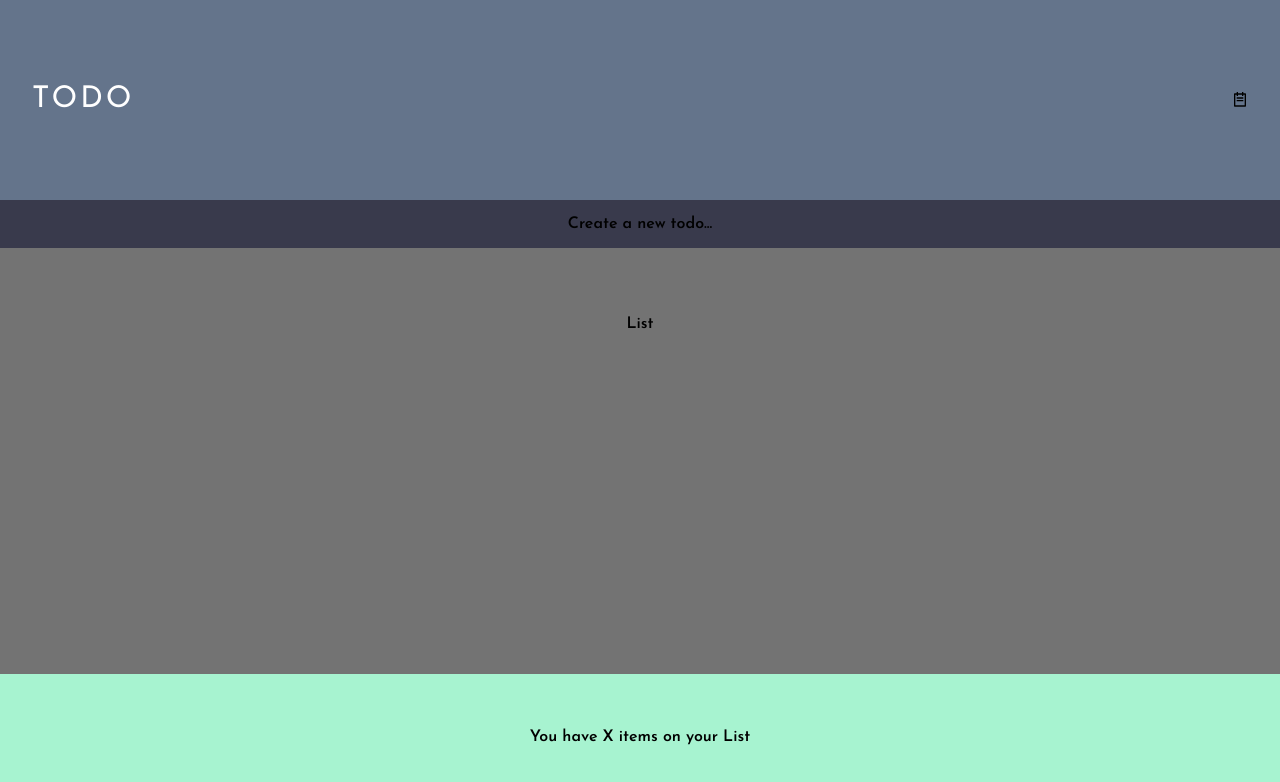
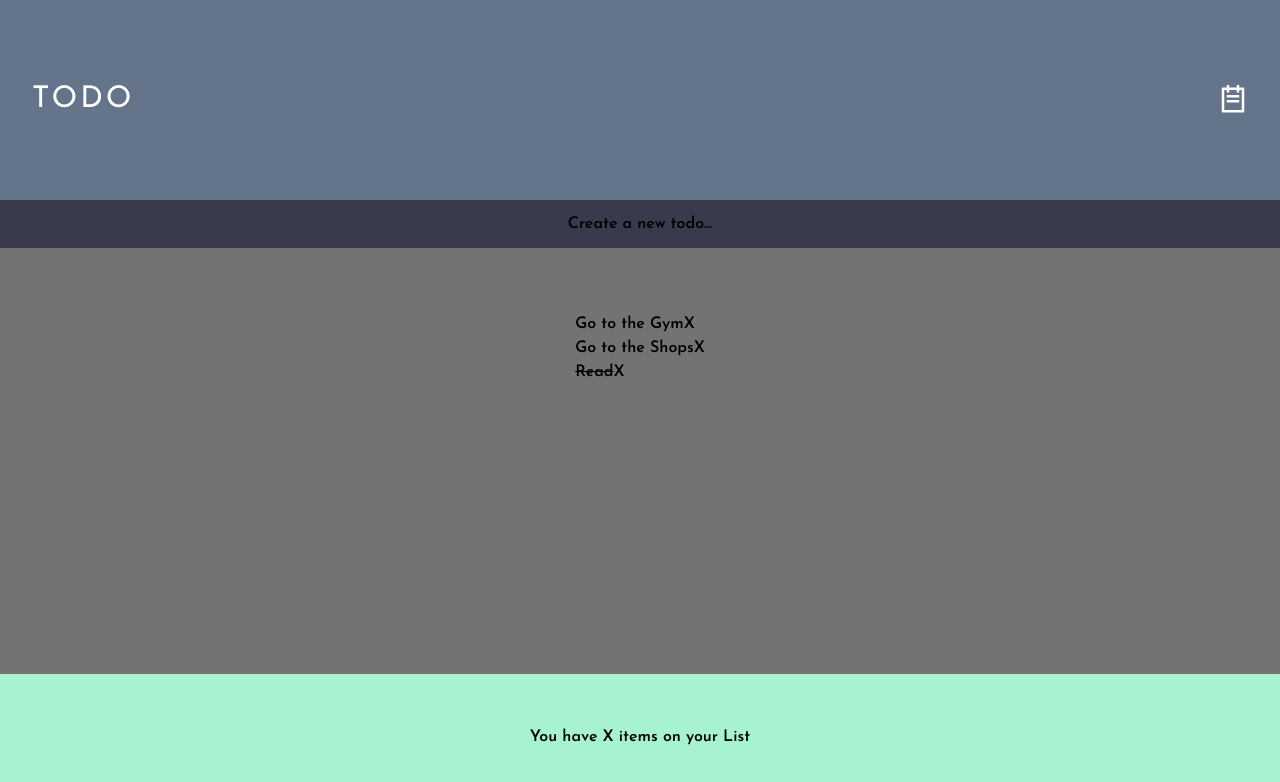
Before and after one commit to J-R77-stack/Shopping-to-get-list-react, a React (Vite) app: page / in a window 1280 px wide. Shown: the top 782 px of the page. Built offline with nearby package versions, Linux system fonts and the light colour scheme.

Commit message:
create Item component render practice list usi ng map,

```diff
--- a/src/App.jsx
+++ b/src/App.jsx
@@ -1,17 +1,73 @@
-import Navbar from "./components/Navbar";
-import Form from "./components/Form";
-import List from "./components/List";
-import Stats from "./components/Stats";
+import { RiTodoLine } from "react-icons/ri";
 
-function App() {
+/* eslint-disable react/prop-types */
+
+const practiceItems = [
+  { id: 1, description: "Go to the Gym", done: false },
+  { id: 2, description: "Go to the Shops", done: false },
+  { id: 3, description: "Read", done: true },
+];
+
+export default function App() {
   return (
     <div className="w-full h-screen grid grid-rows-[200px_auto_1fr_auto]">
       <Navbar />
       <Form />
       <List />
+
       <Stats />
     </div>
   );
 }
 
-export default App;
+function Navbar() {
+  return (
+    <nav className="bg-slate-500 flex items-center justify-between">
+      <div className="flex flex-shrink-0 items-center ml-8">
+        <h1 className="text-white text-3xl tracking-widest">TODO</h1>
+      </div>
+      <div className="flex items-center text-white justify-center mr-8 text-3xl">
+        <RiTodoLine />
+      </div>
+    </nav>
+  );
+}
+
+function Form() {
+  return (
+    <div className="bg-Very-Dark-Grayish-Blue flex items-center justify-center font-semibold px-2 py-3 ">
+      <h3>Create a new todo...</h3>
+    </div>
+  );
+}
+
+function List() {
+  return (
+    <div className="bg-neutral-500 p-[4rem] flex justify-between flex-col gap-4 items-center font-semibold">
+      <ul>
+        {practiceItems.map((item) => (
+          <Item item={item} key={item.id} />
+        ))}
+      </ul>
+    </div>
+  );
+}
+
+function Item({ item }) {
+  return (
+    <li>
+      <span style={item.done ? { textDecoration: "line-through" } : {}}>
+        {item.description}
+      </span>
+      <button> X</button>
+    </li>
+  );
+}
+
+function Stats() {
+  return (
+    <footer className="bg-emerald-200 text-center font-semibold p-[3.2rem]">
+      You have X items on your List
+    </footer>
+  );
+}
--- a/src/components/Form.jsx
+++ /dev/null
@@ -1,9 +0,0 @@
-function Form() {
-  return (
-    <div className="bg-Very-Dark-Grayish-Blue flex items-center justify-center font-semibold px-2 py-3 ">
-      <h3>Create a new todo...</h3>
-    </div>
-  );
-}
-
-export default Form;
--- a/src/components/List.jsx
+++ /dev/null
@@ -1,9 +0,0 @@
-function List() {
-  return (
-    <div className="bg-neutral-500 p-[4rem] flex justify-between flex-col gap-4 items-center font-semibold">
-      List
-    </div>
-  );
-}
-
-export default List;
--- a/src/components/Navbar.jsx
+++ /dev/null
@@ -1,16 +0,0 @@
-import { RiTodoLine } from "react-icons/ri";
-
-function Navbar() {
-  return (
-    <nav className="bg-slate-500 flex items-center justify-between">
-      <div className="flex flex-shrink-0 items-center ml-8">
-        <h1 className="text-white text-3xl tracking-widest">TODO</h1>
-      </div>
-      <div className="flex items-center justify-center mr-8 ">
-        <RiTodoLine />
-      </div>
-    </nav>
-  );
-}
-
-export default Navbar;
--- a/src/components/Stats.jsx
+++ /dev/null
@@ -1,9 +0,0 @@
-function Stats() {
-  return (
-    <footer className="bg-emerald-200 text-center font-semibold p-[3.2rem]">
-      You have X items on your List
-    </footer>
-  );
-}
-
-export default Stats;
--- /dev/null
+++ b/src/constants/index.js
@@ -0,0 +1,4 @@
+export const practiceItems = [
+  { id: 1, description: "Go to the Gym", done: false },
+  { id: 2, description: "Go to the Shops", done: false },
+];
```
